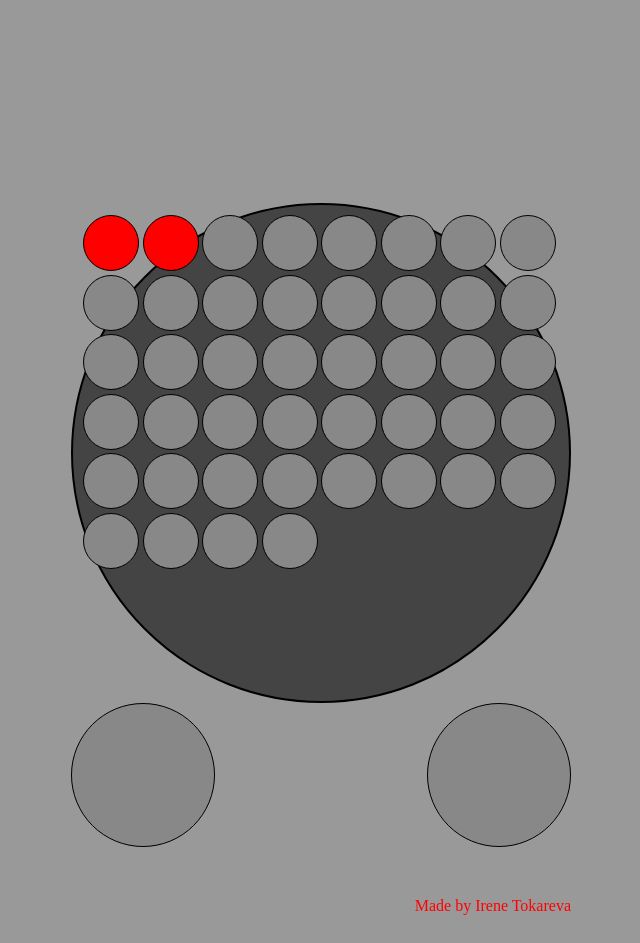
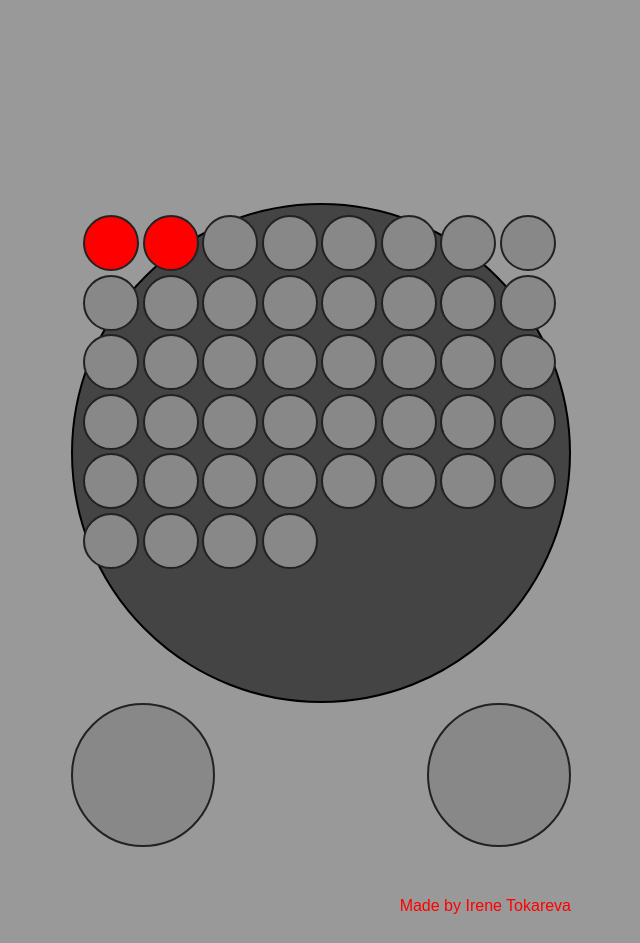
Before and after one commit to shin-shin/Match-Emoji-game, a plain HTML site: page index.html in a window 1280 px wide. Shown: the part 5-948 px from the top of the page, without its empty margins (319-959 px from the left). Drawn offline with Linux system fonts and the light colour scheme.

Commit message:
add better style for testing

```diff
--- a/css/style.css
+++ b/css/style.css
@@ -4,6 +4,7 @@
 
 body{
     background-color: #999999;
+    font-family: Arial, Helvetica, sans-serif;
 }
 
 .wrapper{
@@ -37,7 +38,7 @@ header{
     height: 3.5rem;
     width: 3.5rem;
     background-color: #888888;
-    border: 1px solid black;
+    border: 2px solid #222222;
     border-radius: 50%;
 }
 .board > div:nth-child(1),.board > div:nth-child(2) {
@@ -57,14 +58,14 @@ aside {
     height: 9rem;
     width: 9rem;
     background-color: #888888;
-    border: 1px solid black;
+    border: 2px solid #222222;
     border-radius: 50%;
 }
 .reset {
     height: 9rem;
     width: 9rem;
     background-color: #888888;
-    border: 1px solid black;
+    border: 2px solid #222222;
     border-radius: 50%;
 }
 footer{
```
